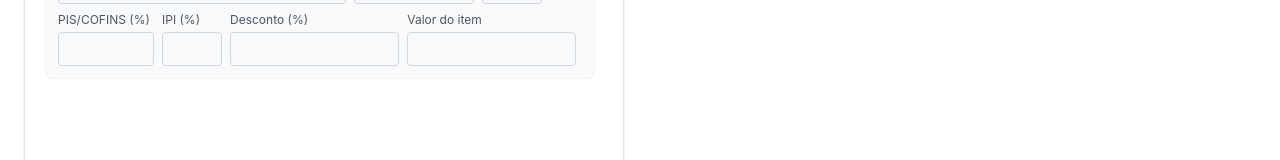
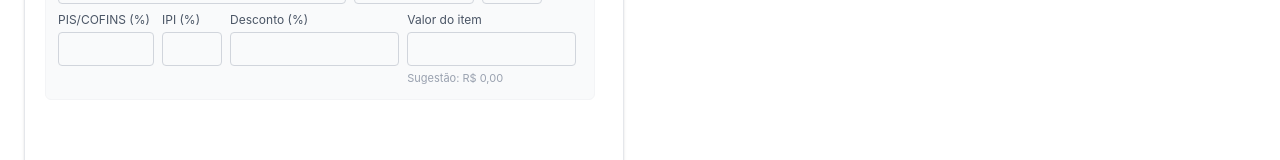
Before and after one commit to AlexandreLaraJr/mapaComparativo, a React (Vite) app: page / in a window 1280 px wide. Shown: the part 510-670 px from the top of the page. Built offline with nearby package versions, Linux system fonts and the light colour scheme.

Commit message:
Alteração nos arquivos para deploy

```diff
--- a/src/components/ListaRequisicoes.tsx
+++ b/src/components/ListaRequisicoes.tsx
@@ -1,6 +1,6 @@
 import { useState } from "react";
 import RequisicaoCard from "./RequisicaoCard";
-import ModalConfirmacaoPdf from "./modalConfirmacaoPdf.tsx";
+import ModalConfirmacaoPdf from "./modalConfirmacaoPdf";
 import type {
     RequisicaoItem,
     Fornecedor,
@@ -52,6 +52,7 @@ export default function ListaRequisicoes() {
                     ...f,
                     id: crypto.randomUUID(),
                     desconto: "",
+                    valorItem: "",
                 }));
             }
 
@@ -232,6 +233,7 @@ export default function ListaRequisicoes() {
                     itens={itens}
                     onConfirmar={handleConfirmarGeracaoPdf}
                     onCancelar={() => setModalAberto(false)}
+                    gerando={gerandoPdf}
                 />
             )}
         </div>
--- a/src/components/RequisicaoCard.tsx
+++ b/src/components/RequisicaoCard.tsx
@@ -1,8 +1,8 @@
 import type { RequisicaoItem, Fornecedor } from "../types/requisicao";
-// import {
-//     calcularValorFinalAutomatico,
-//     formatarMoeda,
-// } from "../lib/calculosFornecedor";
+import {
+    calcularValorFinalAutomatico,
+    formatarMoeda,
+} from "../lib/calculosFornecedor";
 
 interface RequisicaoCardProps {
     item: RequisicaoItem;
@@ -302,6 +302,15 @@ export default function RequisicaoCard({
                                         }
                                         type="number"
                                     />
+                                    <span className="mt-1 block text-[11px] text-gray-400">
+                                        Sugestão:{" "}
+                                        {formatarMoeda(
+                                            calcularValorFinalAutomatico(
+                                                item,
+                                                fornecedor,
+                                            ),
+                                        )}
+                                    </span>
                                 </div>
                             </div>
                         </div>
--- a/src/components/modalConfirmacaoPdf.tsx
+++ b/src/components/modalConfirmacaoPdf.tsx
@@ -14,6 +14,7 @@ interface ModalConfirmacaoPdfProps {
     itens: RequisicaoItem[];
     onConfirmar: (dados: DadosConfirmacaoPdf) => void;
     onCancelar: () => void;
+    gerando: boolean;
 }
 
 const MOTIVOS: { value: MotivoEscolhaFornecedor; label: string }[] = [
@@ -26,6 +27,7 @@ export default function ModalConfirmacaoPdf({
     itens,
     onConfirmar,
     onCancelar,
+    gerando,
 }: ModalConfirmacaoPdfProps) {
     const totais = useMemo(() => calcularTotaisPorFornecedor(itens), [itens]);
     const indiceMelhor = useMemo(
@@ -222,10 +224,10 @@ export default function ModalConfirmacaoPdf({
                     <button
                         type="button"
                         onClick={handleConfirmar}
-                        disabled={!formularioValido}
+                        disabled={!formularioValido || gerando}
                         className="rounded-md bg-gray-900 px-5 py-2.5 text-sm font-medium text-white hover:bg-gray-800 disabled:cursor-not-allowed disabled:opacity-50"
                     >
-                        Gerar PDF
+                        {gerando ? "Gerando..." : "Gerar PDF"}
                     </button>
                 </div>
             </div>
--- a/src/lib/pdfRequisicaoBuilder.ts
+++ b/src/lib/pdfRequisicaoBuilder.ts
@@ -240,7 +240,6 @@ function desenharMatrizItens(estado: EstadoDesenho, itens: RequisicaoItem[]) {
         quantidade: 25,
     };
     const LARGURA_SUBCOLUNA_FORNECEDOR = 38; // cada fornecedor tem 3 subcolunas desse tamanho
-    const LARGURA_BLOCO_FORNECEDOR = LARGURA_SUBCOLUNA_FORNECEDOR * 3;
 
     function novaPagina() {
         estado.page = estado.pdfDoc.addPage([LARGURA_PAGINA, ALTURA_PAGINA]);
```
